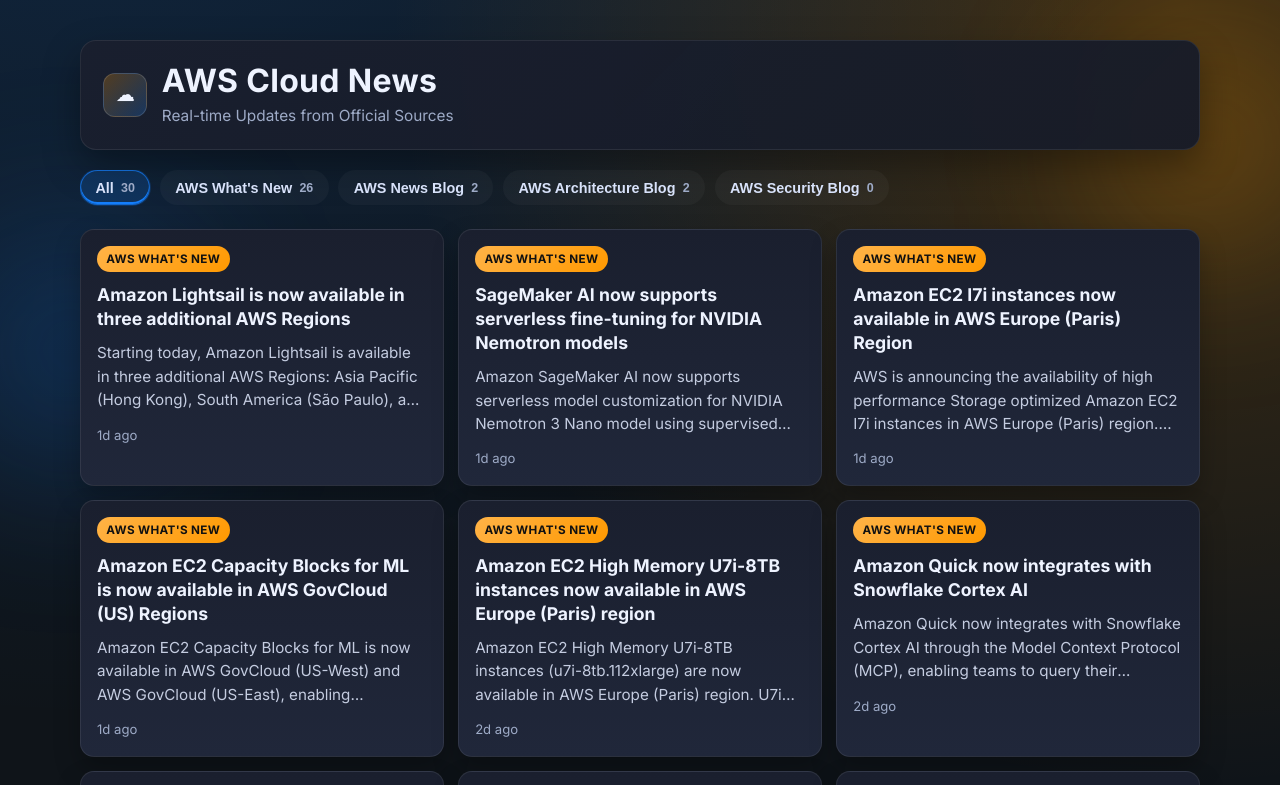
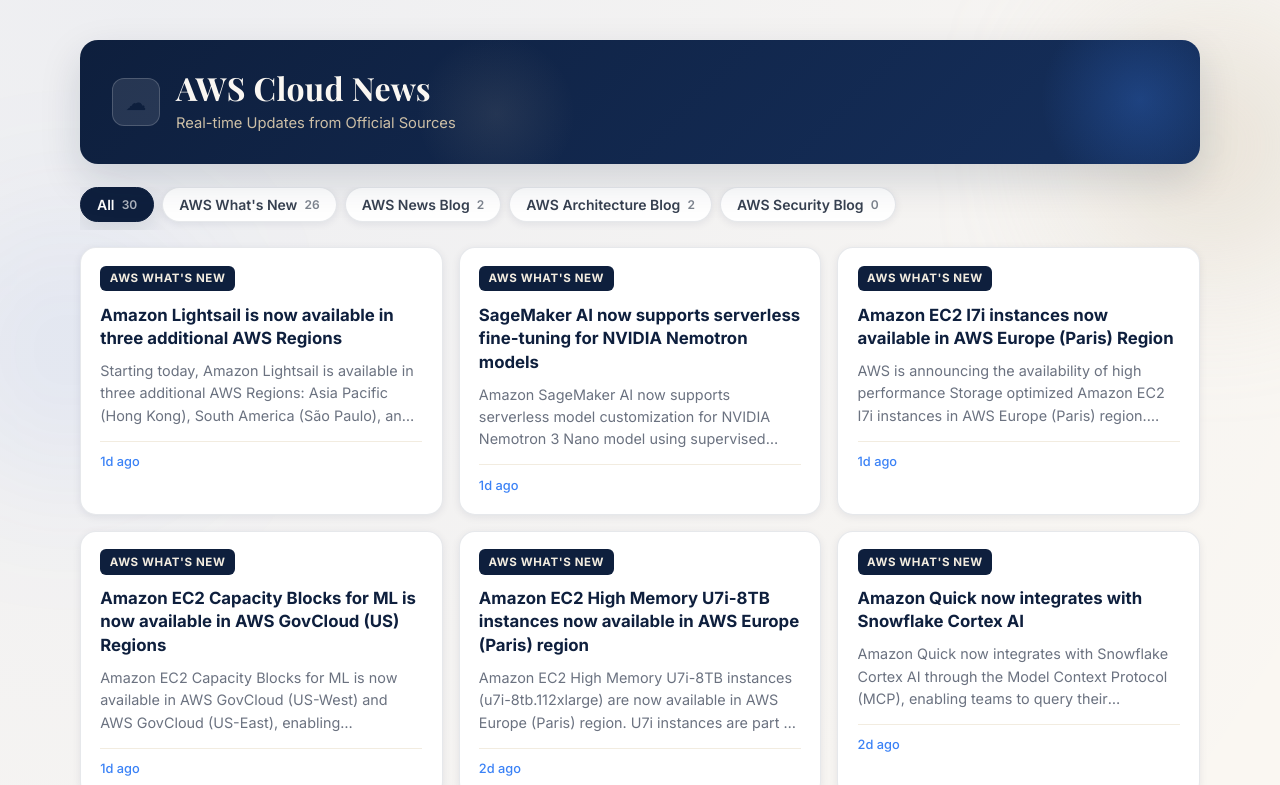
Before and after one commit to ShivanshiDhyani/AWS-CloudNews, a website: page index.html in a window 1280 px wide. Shown: the top 785 px of the page. Drawn offline with nearby package versions, Linux system fonts and the light colour scheme.

Commit message:
Update style.css

```diff
--- a/style.css
+++ b/style.css
@@ -1,15 +1,25 @@
+@import url('https://fonts.googleapis.com/css2?family=Playfair+Display:wght@600;700&family=Inter:wght@400;500;600;700&display=swap');
+
 :root {
-  --bg: #0f1419;
-  --surface: #1a1f2e;
-  --surface-soft: #20273a;
-  --text: #eef3ff;
-  --muted: #9eabc7;
-  --orange: #ff9900;
-  --blue: #147efb;
-  --architecture: #7c5cff;
-  --security: #2dd4bf;
-  --border: rgba(255, 255, 255, 0.08);
-  --shadow: 0 16px 36px rgba(0, 0, 0, 0.35);
+  --beige-50:  #faf7f2;
+  --beige-100: #f2ece0;
+  --beige-200: #e4d9c8;
+  --beige-300: #cdbfa6;
+  --blue-900:  #0e1f3d;
+  --blue-800:  #152f5c;
+  --blue-700:  #1a3a72;
+  --blue-600:  #1d4ed8;
+  --blue-500:  #2563eb;
+  --blue-400:  #3b82f6;
+  --blue-100:  #dbeafe;
+  --blue-50:   #eff6ff;
+  --text-dark: #0e1f3d;
+  --text-mid:  #374151;
+  --text-soft: #6b7280;
+  --border:    rgba(14, 31, 61, 0.10);
+  --shadow-sm: 0 2px 8px rgba(14, 31, 61, 0.08);
+  --shadow-md: 0 8px 24px rgba(14, 31, 61, 0.12);
+  --shadow-lg: 0 16px 40px rgba(14, 31, 61, 0.15);
 }
 
 *,
@@ -24,13 +34,14 @@
 
 body {
   margin: 0;
-  background: radial-gradient(circle at 8% -12%, rgba(20, 126, 251, 0.2), transparent 30%),
-    radial-gradient(circle at 92% 0%, rgba(255, 153, 0, 0.22), transparent 24%),
-    var(--bg);
-  color: var(--text);
-  font-family: "Inter", system-ui, -apple-system, Segoe UI, Roboto, sans-serif;
+  background: var(--beige-50);
+  background-image:
+    radial-gradient(circle at 10% 0%, rgba(37, 99, 235, 0.06) 0%, transparent 40%),
+    radial-gradient(circle at 90% 100%, rgba(205, 191, 166, 0.35) 0%, transparent 40%);
+  color: var(--text-dark);
+  font-family: 'Inter', system-ui, -apple-system, Segoe UI, Roboto, sans-serif;
   min-height: 100vh;
-  line-height: 1.55;
+  line-height: 1.6;
   opacity: 0;
   transition: opacity 350ms ease;
 }
@@ -40,22 +51,23 @@
 }
 
 body::-webkit-scrollbar {
-  width: 10px;
+  width: 8px;
 }
 
 body::-webkit-scrollbar-track {
-  background: #0c1016;
+  background: var(--beige-100);
 }
 
 body::-webkit-scrollbar-thumb {
-  background: linear-gradient(180deg, #2d364d, #1f2738);
+  background: var(--beige-300);
   border-radius: 10px;
 }
 
 body::-webkit-scrollbar-thumb:hover {
-  background: linear-gradient(180deg, #3d4967, #2a3248);
+  background: var(--blue-400);
 }
 
+/* bg-glow elements kept but restyled for light theme */
 .bg-glow {
   position: fixed;
   filter: blur(80px);
@@ -69,7 +81,7 @@
   height: 220px;
   right: -40px;
   top: 35px;
-  background: rgba(255, 153, 0, 0.24);
+  background: rgba(205, 191, 166, 0.45);
 }
 
 .bg-glow-blue {
@@ -77,9 +89,58 @@
   height: 260px;
   left: -60px;
   top: 220px;
-  background: rgba(20, 126, 251, 0.2);
+  background: rgba(37, 99, 235, 0.08);
 }
 
+/* ── Ticker ── */
+.ticker-wrapper {
+  background: var(--blue-900);
+  color: var(--beige-100);
+  padding: 9px 20px;
+  display: flex;
+  align-items: center;
+  gap: 14px;
+  overflow: hidden;
+  position: sticky;
+  top: 0;
+  z-index: 100;
+  border-bottom: 2px solid var(--blue-600);
+}
+
+.ticker-label {
+  font-weight: 700;
+  font-size: 0.75rem;
+  white-space: nowrap;
+  letter-spacing: 0.1em;
+  text-transform: uppercase;
+  background: var(--blue-600);
+  color: #fff;
+  padding: 2px 10px;
+  border-radius: 4px;
+  flex-shrink: 0;
+}
+
+.ticker-content {
+  overflow: hidden;
+  white-space: nowrap;
+  flex: 1;
+}
+
+.ticker-content span {
+  display: inline-block;
+  animation: scroll-left 28s linear infinite;
+  font-size: 0.85rem;
+  font-weight: 500;
+  color: var(--beige-200);
+  letter-spacing: 0.01em;
+}
+
+@keyframes scroll-left {
+  from { transform: translateX(100%); }
+  to   { transform: translateX(-100%); }
+}
+
+/* ── Layout ── */
 .container {
   position: relative;
   z-index: 1;
@@ -87,77 +148,109 @@
   margin: 2.5rem auto 2rem;
 }
 
+/* ── Header ── */
 .header {
-  background: linear-gradient(135deg, rgba(26, 31, 46, 0.96), rgba(22, 27, 40, 0.94));
-  border: 1px solid var(--border);
-  border-radius: 16px;
-  padding: 1.3rem 1.4rem;
-  box-shadow: var(--shadow);
-  margin-bottom: 1.25rem;
+  background: linear-gradient(135deg, var(--blue-900) 0%, var(--blue-800) 100%);
+  border-radius: 18px;
+  padding: 1.8rem 2rem;
+  box-shadow: var(--shadow-lg);
+  margin-bottom: 1.4rem;
+  position: relative;
+  overflow: hidden;
+  border: none;
+}
+
+.header::before {
+  content: '';
+  position: absolute;
+  top: -40px;
+  right: -40px;
+  width: 200px;
+  height: 200px;
+  background: radial-gradient(circle, rgba(59, 130, 246, 0.25), transparent 70%);
+  pointer-events: none;
+}
+
+.header::after {
+  content: '';
+  position: absolute;
+  bottom: -30px;
+  left: 30%;
+  width: 160px;
+  height: 160px;
+  background: radial-gradient(circle, rgba(205, 191, 166, 0.10), transparent 70%);
+  pointer-events: none;
 }
 
 .brand {
   display: flex;
   align-items: center;
-  gap: 0.9rem;
+  gap: 1rem;
+  position: relative;
+  z-index: 1;
 }
 
 .aws-icon {
-  width: 44px;
-  height: 44px;
+  width: 48px;
+  height: 48px;
   border-radius: 12px;
   display: grid;
   place-items: center;
-  font-size: 1.2rem;
-  background: linear-gradient(135deg, rgba(255, 153, 0, 0.25), rgba(20, 126, 251, 0.24));
-  border: 1px solid rgba(255, 255, 255, 0.14);
+  font-size: 1.3rem;
+  background: rgba(255, 255, 255, 0.10);
+  border: 1px solid rgba(255, 255, 255, 0.18);
+  flex-shrink: 0;
 }
 
 h1 {
   margin: 0;
+  font-family: 'Playfair Display', Georgia, serif;
   font-size: clamp(1.4rem, 2.8vw, 2rem);
   letter-spacing: 0.01em;
   line-height: 1.2;
+  color: var(--beige-50);
 }
 
 .brand p {
-  margin: 0.25rem 0 0;
-  color: var(--muted);
-  font-size: 0.96rem;
+  margin: 0.3rem 0 0;
+  color: var(--beige-300);
+  font-size: 0.92rem;
+  font-weight: 400;
 }
 
+/* ── Tabs ── */
 .tabs {
   display: flex;
-  gap: 0.6rem;
+  gap: 0.5rem;
   overflow-x: auto;
   padding-bottom: 0.5rem;
-  margin-bottom: 1rem;
+  margin-bottom: 1.1rem;
   scrollbar-width: thin;
-  scrollbar-color: #2b344a #141a25;
+  scrollbar-color: var(--beige-300) var(--beige-100);
 }
 
 .tabs::-webkit-scrollbar {
-  height: 8px;
+  height: 6px;
 }
 
 .tabs::-webkit-scrollbar-track {
-  background: #131825;
+  background: var(--beige-100);
   border-radius: 12px;
 }
 
 .tabs::-webkit-scrollbar-thumb {
-  background: #2c364f;
+  background: var(--beige-300);
   border-radius: 12px;
 }
 
 .tab {
-  border: 1px solid transparent;
+  border: 1.5px solid var(--border);
   outline: none;
-  background: rgba(255, 255, 255, 0.03);
-  color: #d8e2fa;
+  background: #ffffff;
+  color: var(--text-mid);
   border-radius: 999px;
-  padding: 0.55rem 0.9rem;
-  font-size: 0.9rem;
+  padding: 0.5rem 1rem;
+  font-size: 0.875rem;
   font-weight: 600;
   cursor: pointer;
   display: flex;
@@ -165,37 +258,43 @@
   gap: 0.45rem;
   transition: all 180ms ease;
   white-space: nowrap;
+  font-family: 'Inter', sans-serif;
+  box-shadow: var(--shadow-sm);
 }
 
 .tab:hover {
   transform: translateY(-1px);
-  border-color: rgba(255, 255, 255, 0.15);
-  background: rgba(255, 255, 255, 0.06);
+  border-color: var(--blue-400);
+  color: var(--blue-600);
+  box-shadow: var(--shadow-md);
 }
 
 .tab.active {
-  border-color: rgba(20, 126, 251, 0.7);
-  box-shadow: inset 0 -2px 0 var(--blue), 0 0 0 1px rgba(20, 126, 251, 0.2);
-  background: rgba(20, 126, 251, 0.18);
+  background: var(--blue-900);
+  border-color: var(--blue-900);
+  color: #ffffff;
+  box-shadow: var(--shadow-md);
 }
 
 .tab .count {
-  font-size: 0.78rem;
-  color: var(--muted);
+  font-size: 0.75rem;
+  opacity: 0.65;
 }
 
+/* ── News Grid ── */
 .news-grid {
   display: grid;
   grid-template-columns: repeat(3, minmax(0, 1fr));
-  gap: 0.9rem;
+  gap: 1rem;
 }
 
+/* ── Cards ── */
 .card {
-  border: 1px solid var(--border);
-  background: linear-gradient(180deg, var(--surface), var(--surface-soft));
-  border-radius: 14px;
-  padding: 1rem;
-  box-shadow: 0 12px 26px rgba(0, 0, 0, 0.25);
+  border: 1.5px solid var(--border);
+  background: #ffffff;
+  border-radius: 16px;
+  padding: 1.1rem 1.2rem;
+  box-shadow: var(--shadow-sm);
   cursor: pointer;
   transform: translateY(14px);
   opacity: 0;
@@ -205,64 +304,68 @@
 
 .card:hover,
 .card:focus-visible {
-  transform: translateY(-3px);
-  border-color: rgba(20, 126, 251, 0.35);
-  box-shadow: 0 18px 38px rgba(0, 0, 0, 0.35), 0 0 0 1px rgba(20, 126, 251, 0.12);
+  transform: translateY(-4px);
+  border-color: var(--blue-400);
+  box-shadow: var(--shadow-lg);
 }
 
 .card:focus-visible {
-  outline: none;
+  outline: 2px solid var(--blue-500);
+  outline-offset: 2px;
 }
 
 .card-top {
   display: flex;
   align-items: center;
   justify-content: space-between;
-  margin-bottom: 0.7rem;
+  margin-bottom: 0.75rem;
 }
 
+/* ── Badges ── */
 .badge {
   display: inline-flex;
   align-items: center;
-  border-radius: 999px;
-  padding: 0.24rem 0.58rem;
-  font-size: 0.73rem;
+  border-radius: 6px;
+  padding: 0.22rem 0.6rem;
+  font-size: 0.72rem;
   font-weight: 700;
-  letter-spacing: 0.03em;
+  letter-spacing: 0.05em;
   text-transform: uppercase;
 }
 
 .badge-whats-new {
-  color: #111;
-  background: linear-gradient(135deg, #ffb347, #ff9900);
+  background: var(--blue-900);
+  color: var(--beige-100);
 }
 
 .badge-news-blog {
-  color: #d5e8ff;
-  background: rgba(20, 126, 251, 0.24);
-  border: 1px solid rgba(20, 126, 251, 0.45);
+  background: var(--blue-100);
+  color: var(--blue-800);
+  border: 1px solid rgba(29, 78, 216, 0.2);
 }
 
 .badge-architecture {
-  color: #e5ddff;
-  background: rgba(124, 92, 255, 0.22);
-  border: 1px solid rgba(124, 92, 255, 0.45);
+  background: #ede9fe;
+  color: #5b21b6;
+  border: 1px solid rgba(91, 33, 182, 0.2);
 }
 
 .badge-security {
-  color: #d9fff5;
-  background: rgba(45, 212, 191, 0.2);
-  border: 1px solid rgba(45, 212, 191, 0.42);
+  background: #d1fae5;
+  color: #065f46;
+  border: 1px solid rgba(6, 95, 70, 0.2);
 }
 
 .badge-default {
-  color: #d7deed;
-  background: rgba(255, 255, 255, 0.13);
+  background: var(--beige-100);
+  color: var(--text-mid);
+  border: 1px solid var(--border);
 }
 
+/* ── Card content ── */
 .external-icon {
   opacity: 0;
-  color: #a8c4ff;
+  color: var(--blue-500);
   transform: translate(-2px, 2px);
   transition: all 190ms ease;
 }
@@ -275,44 +378,52 @@
 
 .card h2 {
   margin: 0;
-  font-size: 1.1rem;
-  line-height: 1.35;
+  font-size: 1.05rem;
+  line-height: 1.4;
   font-weight: 700;
+  color: var(--text-dark);
 }
 
 .card p {
-  margin: 0.65rem 0 0;
-  color: #c4cce0;
-  font-size: 0.95rem;
+  margin: 0.6rem 0 0;
+  color: var(--text-soft);
+  font-size: 0.9rem;
   display: -webkit-box;
   -webkit-line-clamp: 3;
   -webkit-box-orient: vertical;
   overflow: hidden;
+  line-height: 1.55;
 }
 
 .meta {
-  margin-top: 0.8rem;
-  color: var(--muted);
-  font-size: 0.82rem;
+  margin-top: 0.85rem;
+  color: var(--blue-400);
+  font-size: 0.8rem;
+  font-weight: 500;
+  border-top: 1px solid var(--beige-100);
+  padding-top: 0.65rem;
 }
 
+/* ── Footer ── */
 .footer {
-  margin-top: 1.2rem;
-  color: var(--muted);
+  margin-top: 1.4rem;
+  color: var(--text-soft);
   font-size: 0.84rem;
   text-align: center;
 }
 
+/* ── Empty state ── */
 .empty-state {
   grid-column: 1 / -1;
-  border: 1px dashed rgba(255, 255, 255, 0.15);
-  border-radius: 12px;
-  padding: 2rem 1rem;
+  border: 1.5px dashed var(--beige-300);
+  border-radius: 14px;
+  padding: 2.5rem 1rem;
   text-align: center;
-  color: #b8c5e0;
-  background: rgba(255, 255, 255, 0.02);
+  color: var(--text-soft);
+  background: var(--beige-50);
 }
 
+/* ── Skeleton loading ── */
 .skeleton-card {
   cursor: progress;
   animation: none;
@@ -322,9 +433,9 @@
 
 .skeleton {
   border-radius: 8px;
-  background: linear-gradient(90deg, #29334a 25%, #374460 50%, #29334a 75%);
+  background: linear-gradient(90deg, var(--beige-100) 25%, var(--beige-200) 50%, var(--beige-100) 75%);
   background-size: 200% 100%;
-  animation: shimmer 1.35s infinite;
+  animation: shimmer 1.4s infinite;
 }
 
 .skeleton-badge {
@@ -352,6 +463,7 @@
   width: 62%;
 }
 
+/* ── Animations ── */
 @keyframes card-in {
   from {
     opacity: 0;
@@ -364,14 +476,11 @@
 }
 
 @keyframes shimmer {
-  from {
-    background-position: 200% 0;
-  }
-  to {
-    background-position: -200% 0;
-  }
+  from { background-position: 200% 0; }
+  to   { background-position: -200% 0; }
 }
 
+/* ── Responsive ── */
 @media (max-width: 980px) {
   .news-grid {
     grid-template-columns: repeat(2, minmax(0, 1fr));
@@ -406,41 +515,3 @@
     font-size: 1.02rem;
   }
 }
-/* ── Ticker ── */
-.ticker-wrapper {
-  background: #ff9900;
-  color: #000;
-  padding: 8px 16px;
-  display: flex;
-  align-items: center;
-  gap: 12px;
-  overflow: hidden;
-  position: sticky;
-  top: 0;
-  z-index: 100;
-}
-
-.ticker-label {
-  font-weight: 800;
-  font-size: 0.82rem;
-  white-space: nowrap;
-  letter-spacing: 0.05em;
-}
-
-.ticker-content {
-  overflow: hidden;
-  white-space: nowrap;
-  flex: 1;
-}
-
-.ticker-content span {
-  display: inline-block;
-  animation: scroll-left 25s linear infinite;
-  font-size: 0.88rem;
-  font-weight: 600;
-}
-
-@keyframes scroll-left {
-  from { transform: translateX(100%); }
-  to { transform: translateX(-100%); }
-}
```
